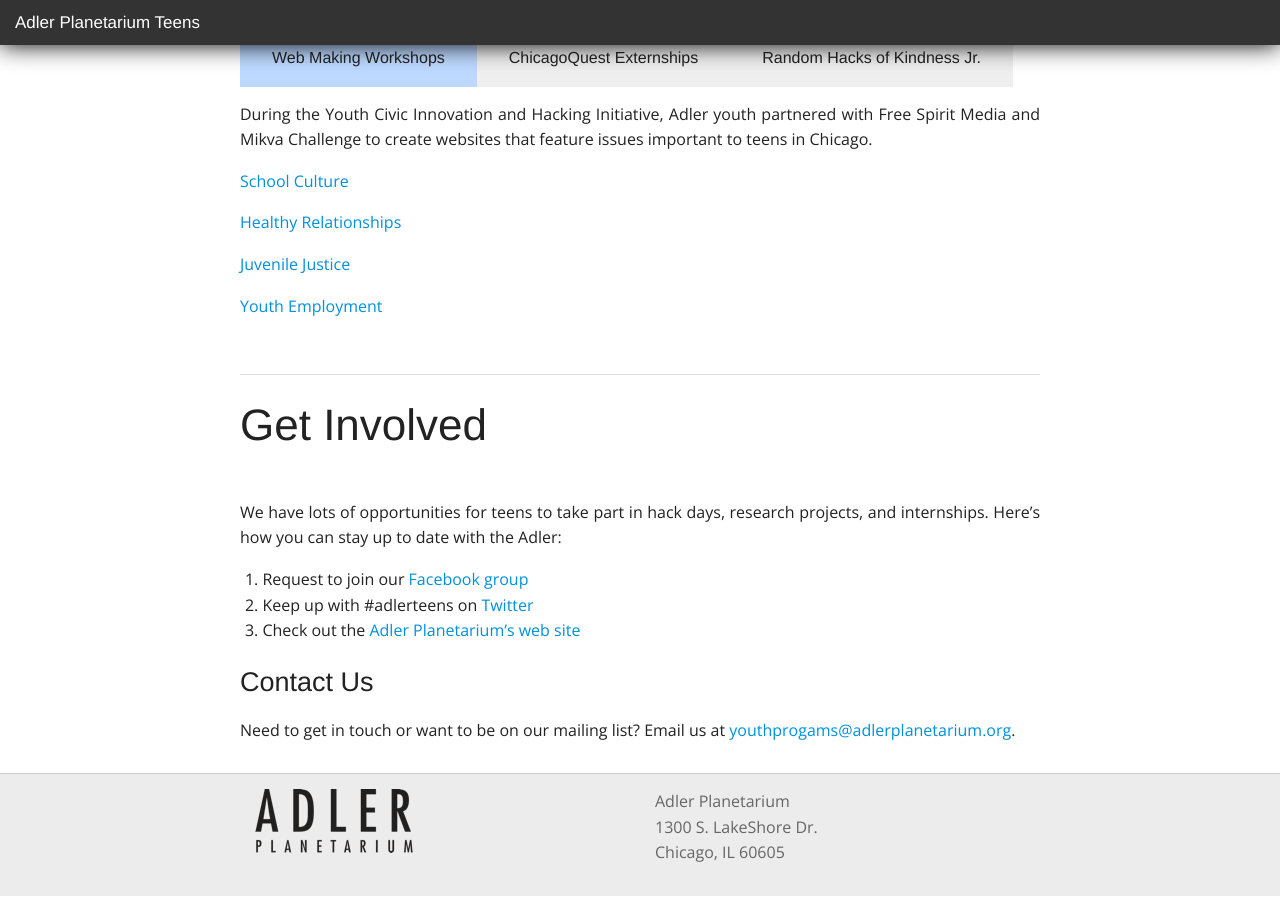
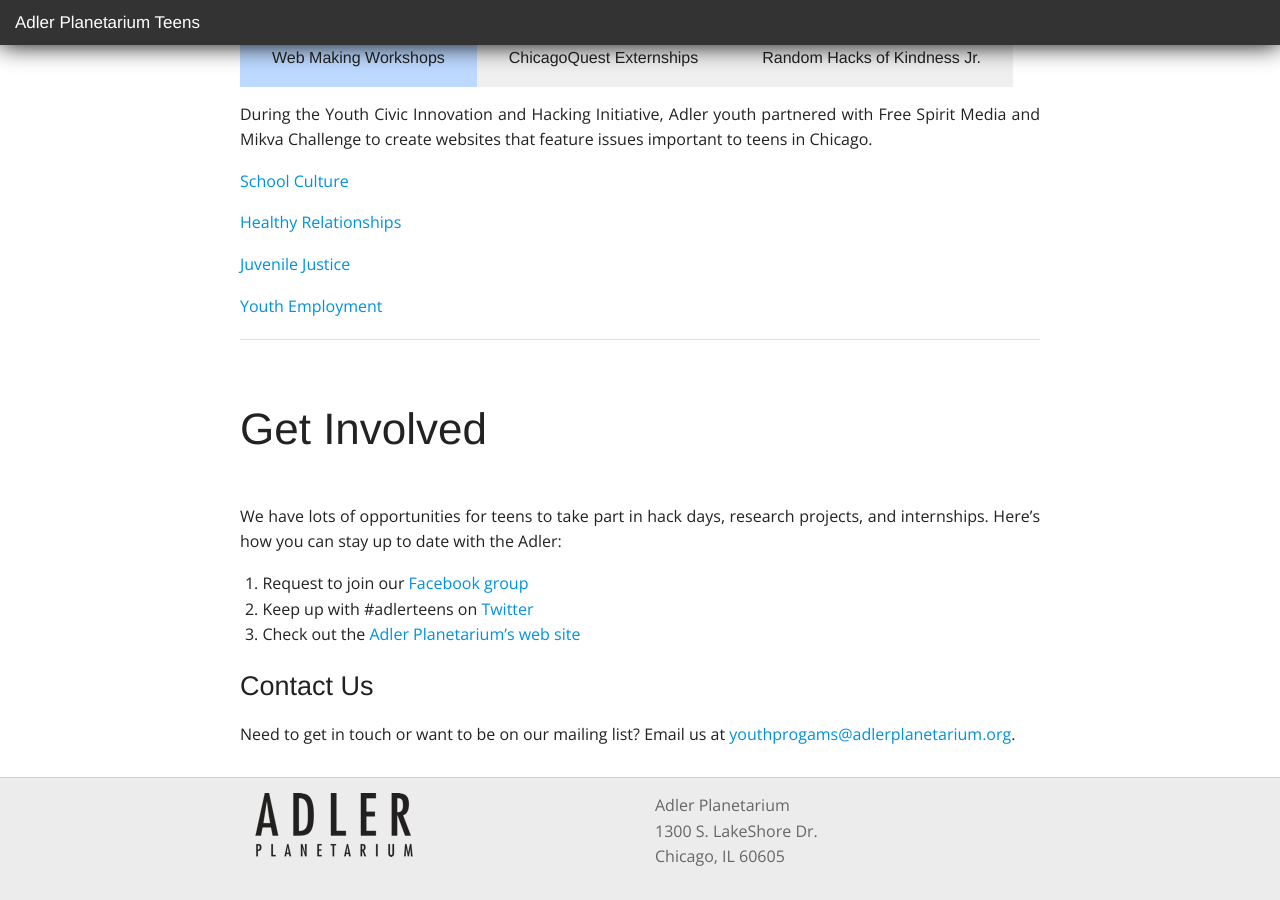
Before and after one commit to jbundy17/AdlerYouthPrograms.github.io, a Jekyll site: the page built from index.md, in a window 1280 px wide and 900 px high, scrolled down 567 px. Built offline with Jekyll 4.4.1, drawn with Linux system fonts in a browser that asks for light colours; nearby versions of some CDN libraries; Markdown is read by kramdown in place of the engine named in the settings.

Commit message:
Update index.md

```diff
--- a/index.md
+++ b/index.md
@@ -17,6 +17,7 @@ What's it like to be a teen at the Adler? Find out by exploring some of the proj
     <p><a href="http://bit.ly/1quHPPd" target="_blank">Healthy Relationships</a></p>
     <p><a href="http://bit.ly/1km65Bs" target="_blank">Juvenile Justice</a></p>
     <p><a href="http://bit.ly/1lYE5U6" target="_blank">Youth Employment</a></p>
+    <hr>
   </div>
   <div class="content" id="tab-2">
     <p>Eighth graders from <a href="http://www.chicagoquest.org/" target="_blank">ChicagoQuest</a> designed virtual exhibits to get teens excited about space and the Adler:</p>
@@ -25,14 +26,14 @@ What's it like to be a teen at the Adler? Find out by exploring some of the proj
     <p><a href="https://teensatadler.makes.org/thimble/LTEzMjkwNzAwODA=/exoplanets" target="_blank">Exoplanets</a></p>
     <p><a href="http://teensatadler.wix.com/awesomexoplanets" target="_blank">Awesome Exoplanets</a></p>
     <p><a href="https://teensatadler.makes.org/thimble/LTEzNzk0MDE3Mjg=/space-viz-by-team-jupiter-descendants" target="_blank">Space Visualization</a></p>
+    <hr>
   </div>
   <div class="content" id="tab-3">
     <p>Random Hacks of Kindness Jr. presentations coming soon!</p>
+    <hr>
   </div>
 </div>
 
-
----
 
 # Get Involved
 We have lots of opportunities for teens to take part in hack days, research projects, and internships. Here's how you can stay up to date with the Adler:
```
